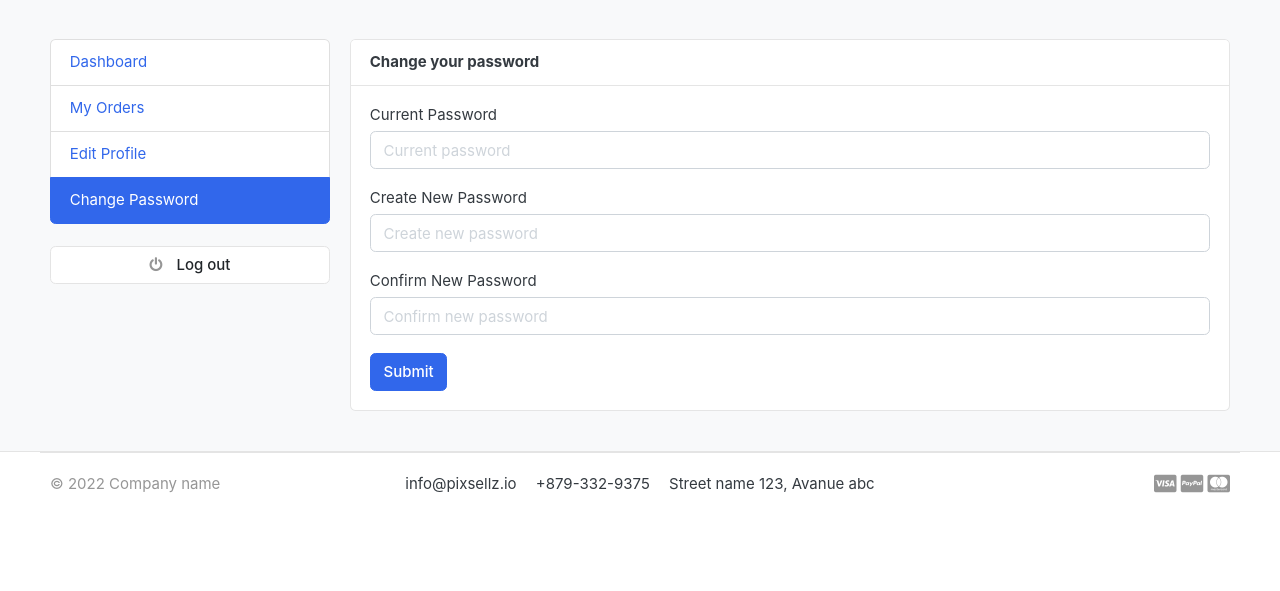
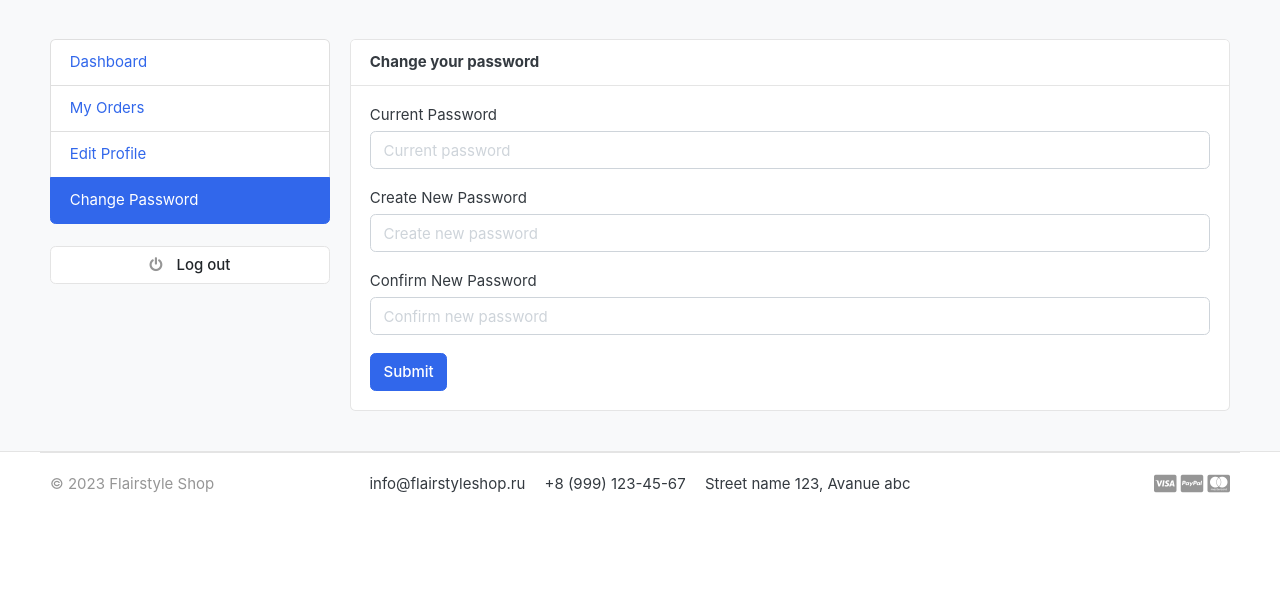
Before and after one commit to FlairStyle/FlairStyleShop, a Django app: page /accounts/change_password/ in a window 1280 px wide. Shown: the part 119-710 px from the top of the page. Run offline with Django 4.2, Linux system fonts and the light colour scheme; the visitor is signed in with stand-in values (Sample User, id 1); some libraries are stand-ins or nearby versions; some web fonts are replaced.

Commit message:
add requirements.txt

```diff
--- a/flairstyle_shop/templates/includes/footer.html
+++ b/flairstyle_shop/templates/includes/footer.html
@@ -3,11 +3,11 @@
   <div class="container">
     <section class="footer-bottom border-top row">
       <div class="col-md-2">
-        <p class="text-muted"> &copy 2022 Company name </p>
+        <p class="text-muted"> &copy 2023 Flairstyle Shop </p>
       </div>
       <div class="col-md-8 text-md-center">
-        <span class="px-2">info@pixsellz.io</span>
-        <span class="px-2">+879-332-9375</span>
+        <span class="px-2">info@flairstyleshop.ru</span>
+        <span class="px-2">+8 (999) 123-45-67</span>
         <span class="px-2">Street name 123, Avanue abc</span>
       </div>
       <div class="col-md-2 text-md-right text-muted">
```
Also changed, not shown: requirements.txt (added, +35 -0 lines).
